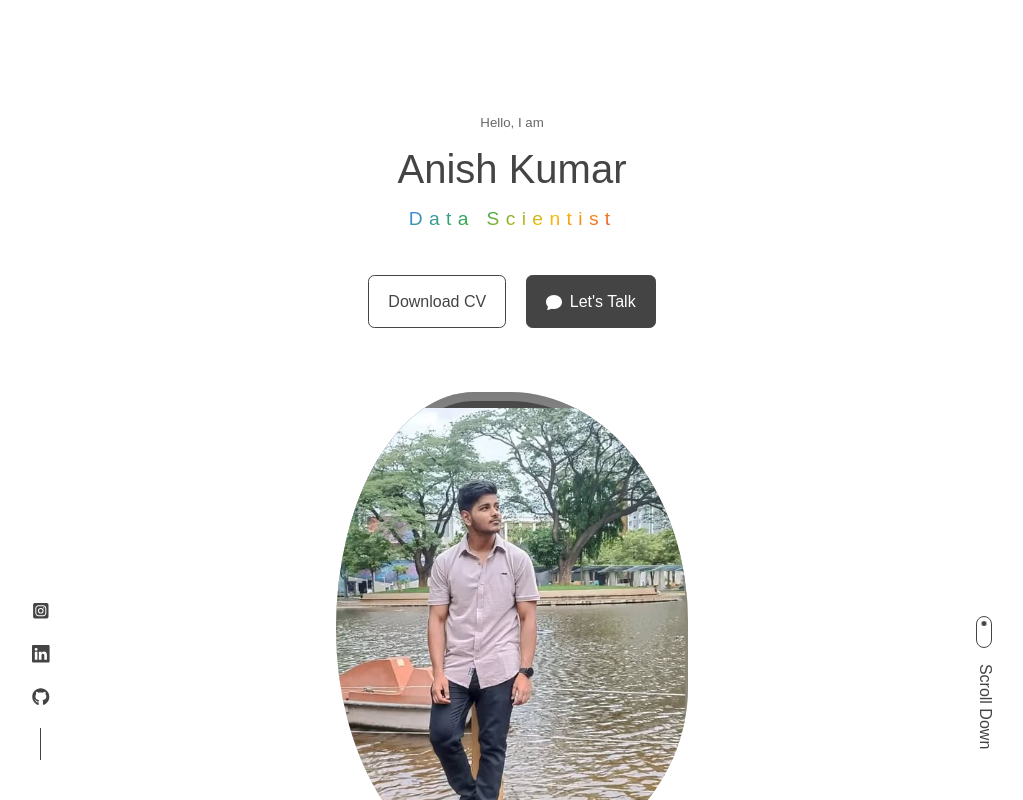
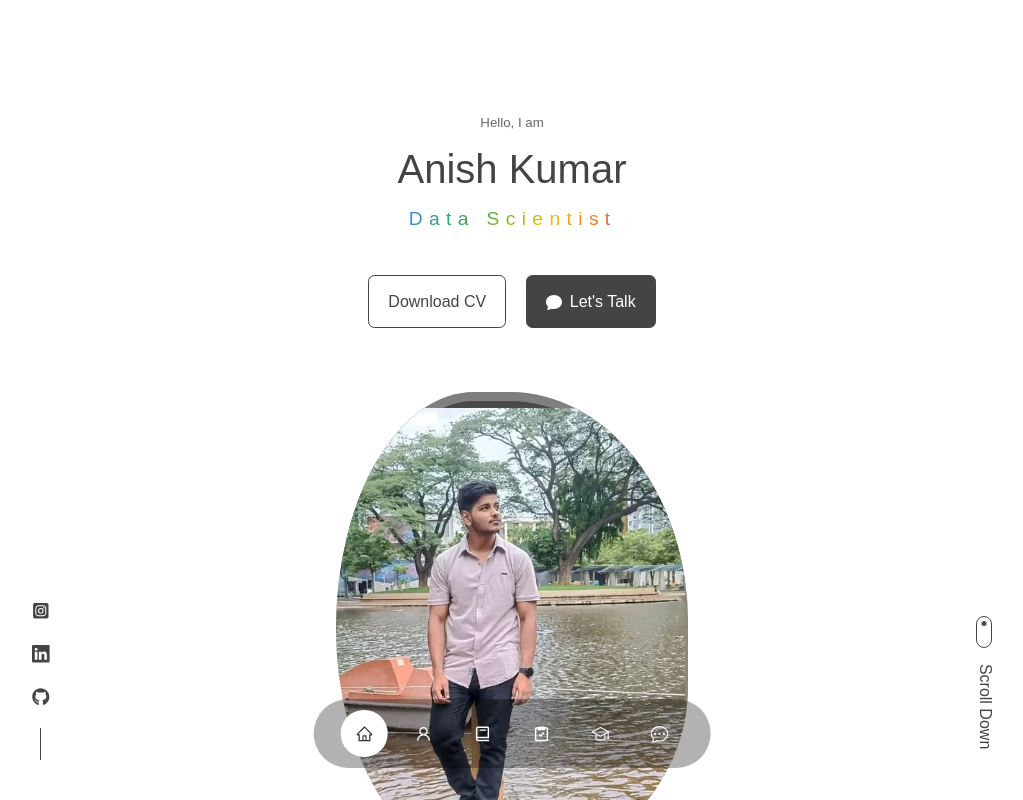
Before and after one commit to Anish-Kumar12/Personal-Portfolio1, a React (Vite) app: page / in a window 1280 px wide. Shown: the whole page, without its empty margins (128-1151 px from the left). Built offline with nearby package versions, Linux system fonts and the light colour scheme.

Commit message:
added navbar

```diff
--- a/src/App.jsx
+++ b/src/App.jsx
@@ -1,7 +1,8 @@
 import { useState , useEffect} from 'react'
 import './App.css'
 import { SwitchContext } from './context/SwitchContext'
-import Header from './components/header/Header.jsx';
+import Header from './components/header/Header';
+import Nav from './components/navbar/navbar'
 
 function App() {
   const mystorage = window.localStorage
@@ -15,6 +16,7 @@ function App() {
     <SwitchContext.Provider value={{ darkMode, setDarkMode, mystorage }}>
       <div className={`main-content ${darkMode ? 'bg-dark' : 'bg-light'}`}>
         <Header/>
+        <Nav/>
       </div>
       </SwitchContext.Provider>
   )
--- /dev/null
+++ b/src/components/navbar/navbar.css
@@ -0,0 +1,56 @@
+nav {
+    background: rgba(0, 0, 0, 0.3);
+    width: max-content;
+    display: block;
+    padding: 0.7rem 1.7rem;
+    z-index: 2;
+    position: fixed;
+    left: 50%;
+    transform: translateX(-50%);
+    bottom: 2rem;
+    display: flex;
+    gap: 0.8rem;
+    border-radius: 3rem;
+    /* backdrop-filter: blur(15px); */
+  }
+
+  nav a {
+    background: transparent;
+    padding: 0.9rem;
+    border-radius: 50%;
+    display: flex;
+    color: var(--color-white);
+    font-size: 1.1rem;
+  }
+
+  nav a:hover {
+    background: rgba(0, 0, 0, 0.3);
+  }
+
+  nav a.active {
+    background: var(--color-white);
+    color: var(--color-bg);
+  }
+
+  nav .tooltip {
+    border-radius: 3rem !important;
+    /* backdrop-filter: blur(15px); */
+    padding: 2px 15px !important;
+    background-color: rgba(0, 0, 0, 0.3);
+    top: -35px !important;
+  }
+
+  nav .tooltip .tooltip-arrow {
+    background-color: rgba(0, 0, 0, 0);
+  }
+
+  nav .react-tooltip-arrow {
+    display: none !important;
+  }
+
+  /* ========== MEDIA QUERIES (SMALL DEVICES) ========== */
+  @media screen and (max-width: 425px) {
+    #menu-qualification {
+      display: none;
+    }
+  }
--- /dev/null
+++ b/src/components/navbar/navbar.jsx
@@ -0,0 +1,135 @@
+import './navbar.css';
+import { AiOutlineHome } from 'react-icons/ai';
+import { AiOutlineUser } from 'react-icons/ai';
+import { BiBook } from 'react-icons/bi';
+import { BiTask } from 'react-icons/bi';
+import { SlGraduation } from 'react-icons/sl';
+import { BsChatDots } from 'react-icons/bs';
+import { useState } from 'react';
+import { Tooltip } from 'react-tooltip';
+
+const Nav = () => {
+  const [activeNav, setActiveNav] = useState('#home');
+  return (
+    <nav>
+      <a
+        data-tooltip-content='Home'
+        data-tooltip-id='homeBtn'
+        href='#home'
+        aria-label='Home'
+        onClick={() => setActiveNav('#home')}
+        className={activeNav === '#home' ? 'active' : ''}
+      >
+        <AiOutlineHome />
+      </a>
+      <a
+        data-tooltip-content='About'
+        data-tooltip-id='aboutBtn'
+        href='#about'
+        aria-label='About'
+        onClick={() => setActiveNav('#about')}
+        className={activeNav === '#about' ? 'active' : ''}
+      >
+        <AiOutlineUser />
+      </a>
+      <a
+        data-tooltip-content='Experience'
+        data-tooltip-id='experienceBtn'
+        href='#experience'
+        aria-label='Experience'
+        onClick={() => setActiveNav('#experience')}
+        className={activeNav === '#experience' ? 'active' : ''}
+      >
+        <BiBook />
+      </a>
+      <a
+        data-tooltip-content='Expertise'
+        data-tooltip-id='expertiseBtn'
+        href='#expertise'
+        aria-label='Expertise'
+        onClick={() => setActiveNav('#expertise')}
+        className={activeNav === '#expertise' ? 'active' : ''}
+      >
+        <BiTask />
+      </a>
+      <a
+        data-tooltip-content='Qualification'
+        data-tooltip-id='qualificationBtn'
+        id='menu-qualification'
+        href='#qualification'
+        aria-label='Qualification'
+        onClick={() => setActiveNav('#qualification')}
+        className={activeNav === '#qualification' ? 'active' : ''}
+      >
+        <SlGraduation />
+      </a>
+      <a
+        data-tooltip-content='Contact'
+        data-tooltip-id='contactBtn'
+        href='#contact'
+        aria-label='Contact'
+        onClick={() => setActiveNav('#contact')}
+        className={activeNav === '#contact' ? 'active' : ''}
+      >
+        <BsChatDots />
+      </a>
+
+      <Tooltip
+        id='homeBtn'
+        place='top'
+        variant='dark'
+        effect='solid'
+        className='tooltip noArrow'
+      >
+        Home
+      </Tooltip>
+      <Tooltip
+        id='aboutBtn'
+        place='top'
+        variant='dark'
+        effect='solid'
+        className='tooltip noArrow'
+      >
+        About
+      </Tooltip>
+      <Tooltip
+        id='experienceBtn'
+        place='top'
+        variant='dark'
+        effect='solid'
+        className='tooltip noArrow'
+      >
+        Experience
+      </Tooltip>
+      <Tooltip
+        id='expertiseBtn'
+        place='top'
+        variant='dark'
+        effect='solid'
+        className='tooltip noArrow'
+      >
+        Expertise
+      </Tooltip>
+      <Tooltip
+        id='qualificationBtn'
+        place='top'
+        variant='dark'
+        effect='solid'
+        className='tooltip noArrow'
+      >
+        Qualification
+      </Tooltip>
+      <Tooltip
+        id='contactBtn'
+        place='top'
+        variant='dark'
+        effect='solid'
+        className='tooltip noArrow'
+      >
+        Contact
+      </Tooltip>
+    </nav>
+  );
+};
+
+export default Nav;
```
